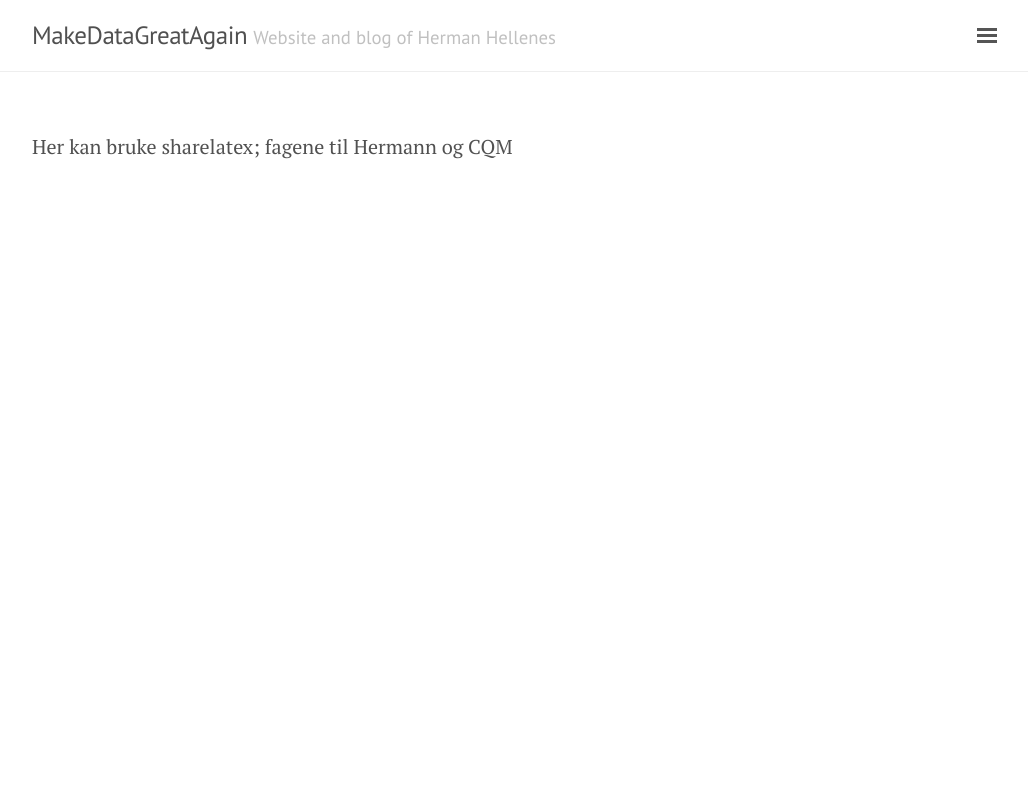
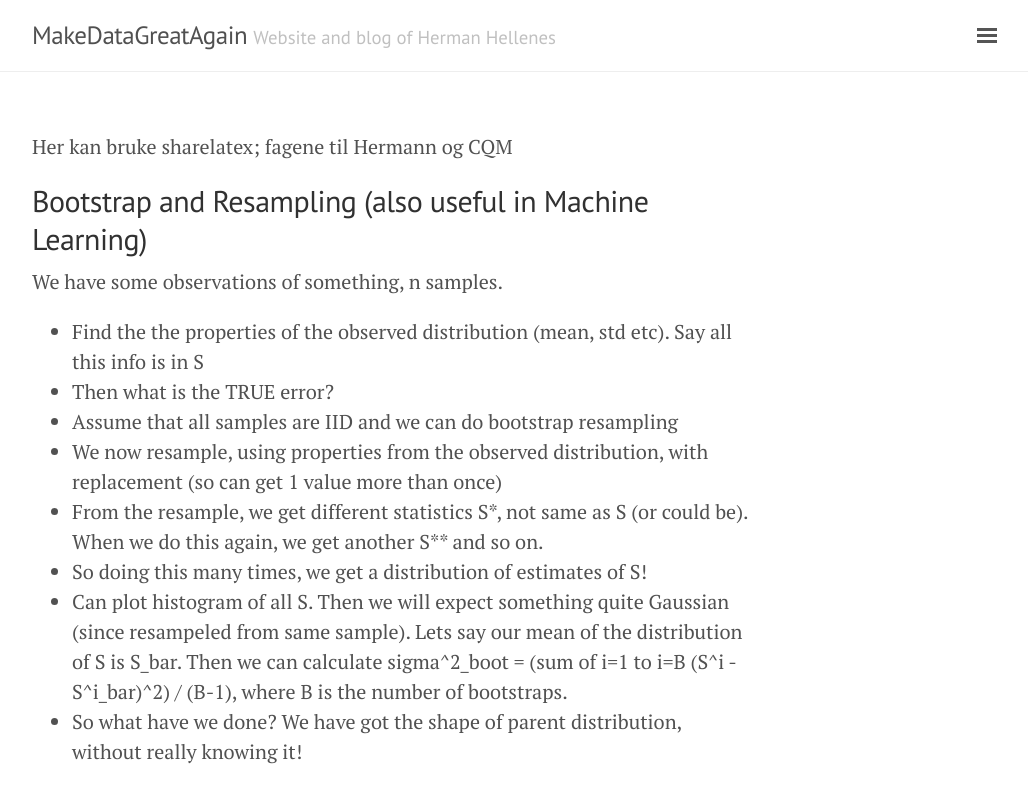
Before and after one commit to herman-hellenes/herman-hellenes.github.io, a Jekyll site: the page built from undone_posts/notes on computational physics.md, in a window 1280 px wide. Shown: the top 803 px of the page, without its empty margins (248-1276 px from the left). Built offline with Jekyll 4.4.1, drawn with Linux system fonts in a browser that asks for light colours; nearby versions of some CDN libraries; our own code applies the rules of GitHub Pages for plain Markdown files.

Commit message:
Update notes on computational physics.md

```diff
--- a/undone_posts/notes on computational physics.md
+++ b/undone_posts/notes on computational physics.md
@@ -1 +1,14 @@
 Her kan bruke sharelatex; fagene til Hermann og CQM
+
+
+
+## Bootstrap and Resampling (also useful in Machine Learning)
+We have some observations of something, n samples.
+* Find the the properties of the observed distribution (mean, std etc). Say all this info is in S
+* Then what is the TRUE error?
+* Assume that all samples are IID and we can do bootstrap resampling
+* We now resample, using properties from the observed distribution, with replacement (so can get 1 value more than once)
+* From the resample, we get different statistics S*, not same as S (or could be). When we do this again, we get another S** and so on.
+* So doing this many times, we get a distribution of estimates of S!
+* Can plot histogram of all S. Then we will expect something quite Gaussian (since resampeled from same sample). Lets say our mean of the distribution of S is S_bar. Then we can calculate sigma^2_boot = (sum of i=1 to i=B (S^i - S^i_bar)^2) / (B-1), where B is the number of bootstraps.
+* So what have we done? We have got the shape of parent distribution, without really knowing it!
```
